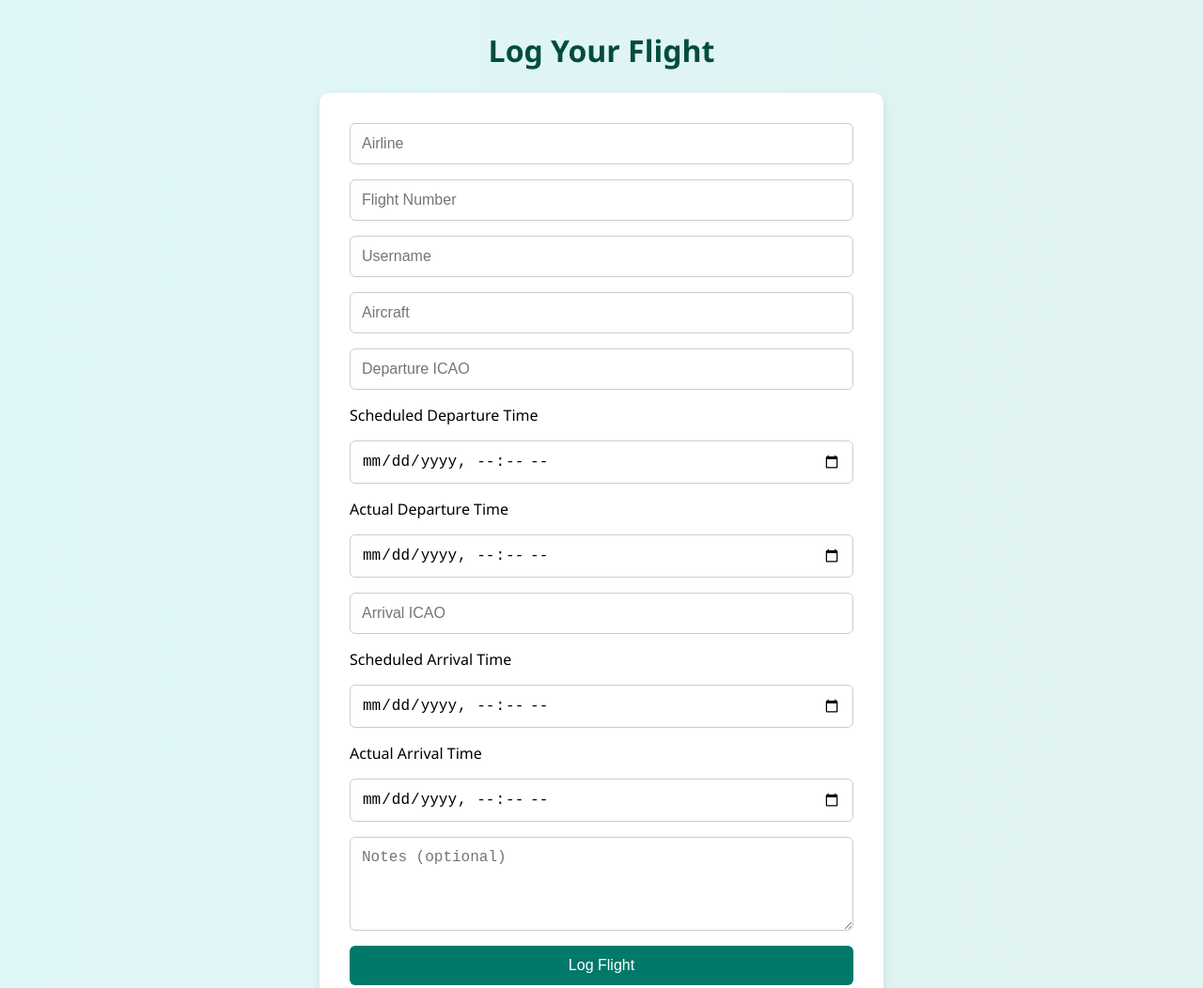
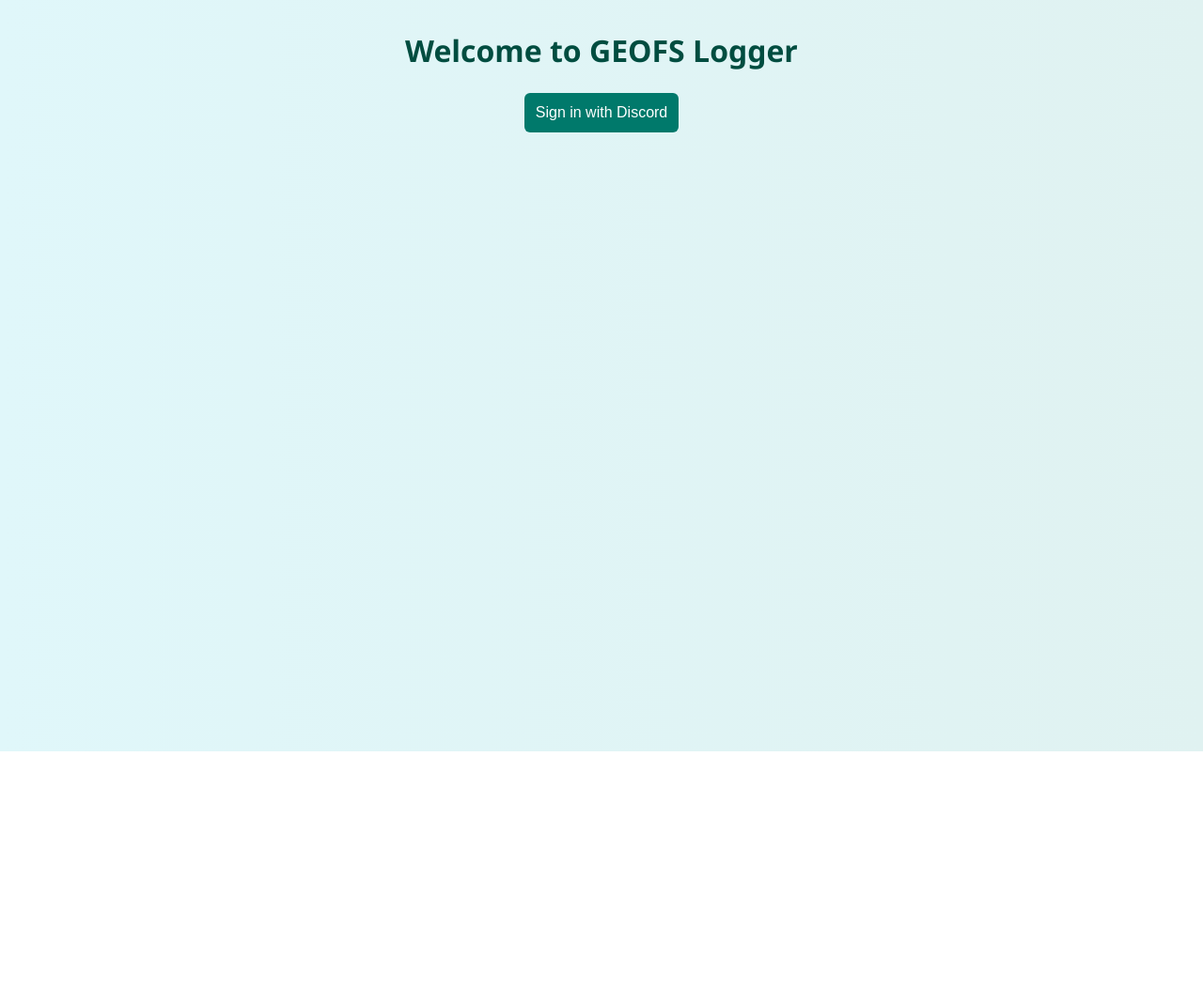
Before and after one commit to raid2256/GeoFS-Flight-Portal, a plain HTML site: page index.html in a window 1280 px wide. Shown: the top 1052 px of the page at 94% size. After the commit the page ends 800 px from the top, so only its background shows below. Drawn offline with Linux system fonts and the light colour scheme.

Commit message:
Add login

```diff
--- a/index.html
+++ b/index.html
@@ -3,30 +3,13 @@
 <head>
   <meta charset="UTF-8" />
   <meta name="viewport" content="width=device-width, initial-scale=1.0" />
-  <title>GEOFS Flight Portal</title>
+  <title>Login with Discord</title>
   <link rel="stylesheet" href="style.css" />
 </head>
 <body>
-  <h1>Log Your Flight</h1>
-  <form id="flightForm">
-    <input type="text" id="airline" placeholder="Airline" required />
-    <input type="text" id="flightNumber" placeholder="Flight Number" required />
-    <input type="text" id="username" placeholder="Username" required />
-    <input type="text" id="aircraft" placeholder="Aircraft" required />
-    <input type="text" id="departureICAO" placeholder="Departure ICAO" required />
-    <label>Scheduled Departure Time</label>
-    <input type="datetime-local" id="scheduledDeparture" required />
-    <label>Actual Departure Time</label>
-    <input type="datetime-local" id="actualDeparture" required />
-    <input type="text" id="arrivalICAO" placeholder="Arrival ICAO" required />
-    <label>Scheduled Arrival Time</label>
-    <input type="datetime-local" id="scheduledArrival" required />
-    <label>Actual Arrival Time</label>
-    <input type="datetime-local" id="actualArrival" required />
-    <textarea id="notes" placeholder="Notes (optional)"></textarea>
-    <button type="submit">Log Flight</button>
-  </form>
-
-  <script type="module" src="script.js"></script>
+  <h1>Welcome to GEOFS Logger</h1>
+  <a href="https://discord.com/oauth2/authorize?client_id=YOUR_CLIENT_ID&redirect_uri=https%3A%2F%2Fyourusername.github.io%2Fgeofs-logger%2Fflight.html&response_type=token&scope=identify">
+    <button>Sign in with Discord</button>
+  </a>
 </body>
 </html>
```
